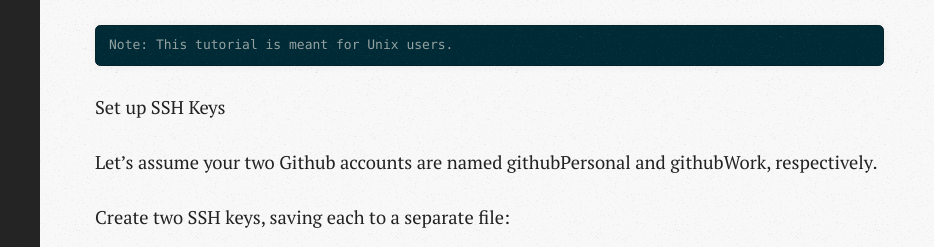
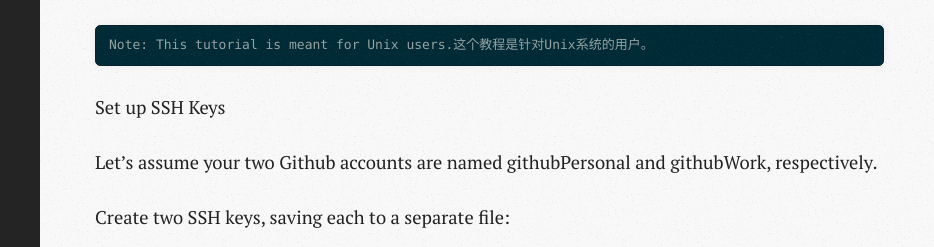
Before and after one commit to Archer1989/archer1989.github.com, a plain HTML site: page blog/2013/09/27/ru-he-guan-li-duo-ge-githubzhang-hu/index.html in a window 1280 px wide. Shown: the part 486-733 px from the top of the page, 0-934 px from the left. Drawn offline with nearby package versions, Linux system fonts and the light colour scheme.

Commit message:
Update index.html

```diff
--- a/blog/2013/09/27/ru-he-guan-li-duo-ge-githubzhang-hu/index.html
+++ b/blog/2013/09/27/ru-he-guan-li-duo-ge-githubzhang-hu/index.html
@@ -1,4 +1,3 @@
-
 <!DOCTYPE html>
 <!--[if IEMobile 7 ]><html class="no-js iem7"><![endif]-->
 <!--[if lt IE 9]><html class="no-js lte-ie8"><![endif]-->
@@ -93,7 +92,7 @@
 
 <div class="entry-content"><p>Let’s look at how to manage multiple Github accounts from one computer. In essence, it’s simply a matter of balancing both your git and ssh configurations &ndash; which actually is not as bad as it might seem.</p>
 
-<pre><code>Note: This tutorial is meant for Unix users.
+<pre><code>Note: This tutorial is meant for Unix users.这个教程是针对Unix系统的用户。
 </code></pre>
 
 <p>Set up SSH Keys</p>
```
